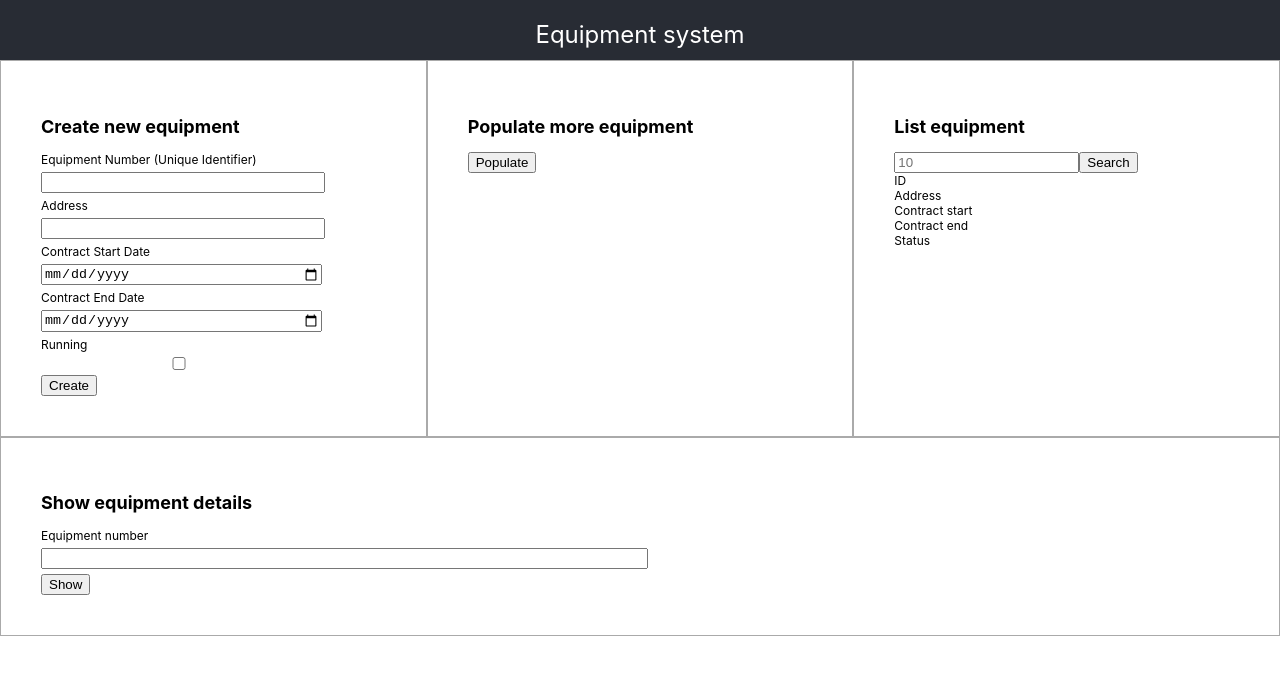
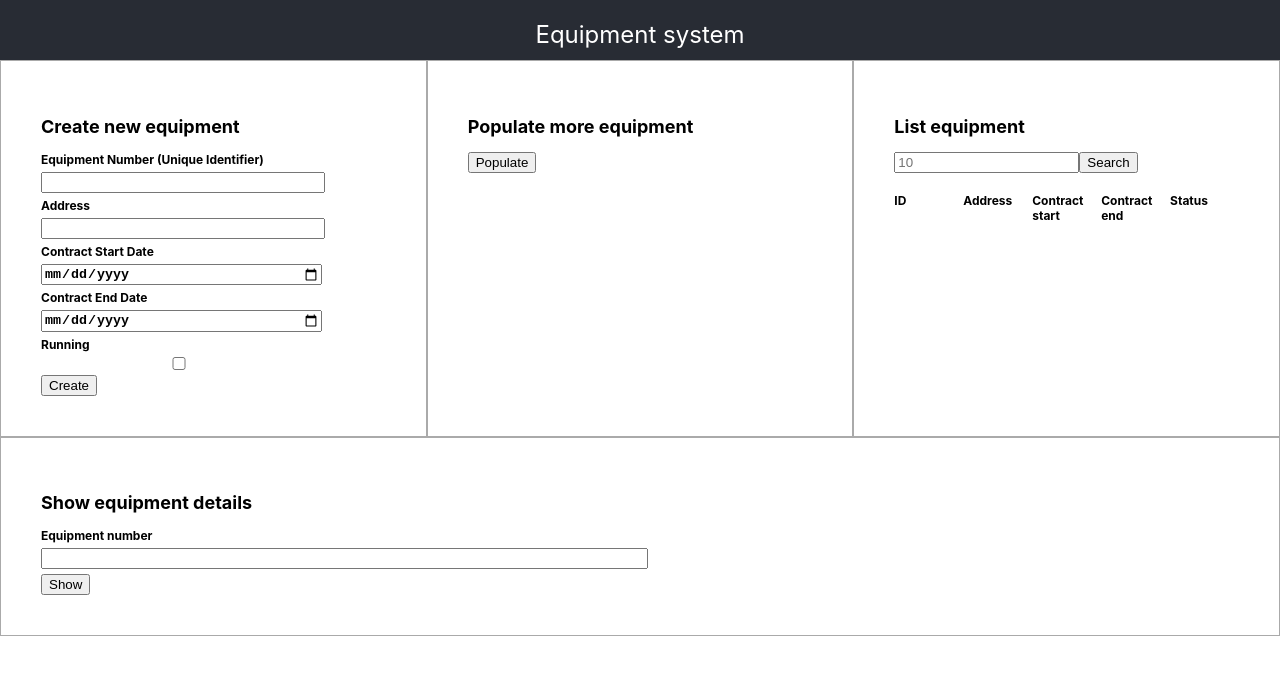
Before and after one commit to joonaspessi/aws-rest-api-excercise, a React (Create React App) app in the folder frontend/: page / in a window 1280 px wide. Shown: the top 674 px of the page. Built offline with nearby package versions, Linux system fonts and the light colour scheme.

Commit message:
Style tweaks

```diff
--- a/frontend/src/App.css
+++ b/frontend/src/App.css
@@ -39,6 +39,7 @@
 }
 
 .create-label, .create-input {
+  font-weight: bold;
   width: 80%;
   display: block;
   margin: 5px 0;
@@ -50,3 +51,56 @@
   display: block;
   margin: 5px 0;
 }
+
+.equipment-list {
+  margin-top: 20px;
+  display: flex;
+  flex-direction: column;
+}
+
+.equipment-row {
+  display: flex;
+  flex: 1;
+  flex-direction: row;
+}
+
+.equipment-row > div {
+  flex: 1;
+  border: 1px solid #DDD;
+  padding: 5px;
+}
+
+.header-row {
+  display: flex;
+  flex-direction: row;
+  font-weight: bold;
+}
+
+.header-item {
+  flex: 1;
+}
+
+.details-table {
+  margin: 20px 0;
+  display: flex;
+  flex-direction: column;
+}
+
+.details-row {
+  margin: 5px 0;
+  display: flex;
+  flex-direction: row;
+  flex: 1;
+}
+
+.details-row > div {
+  flex: 1;
+}
+
+.details-label {
+  font-weight: bold;
+}
+
+.search-form > label {
+  font-weight: bold;
+}
```
